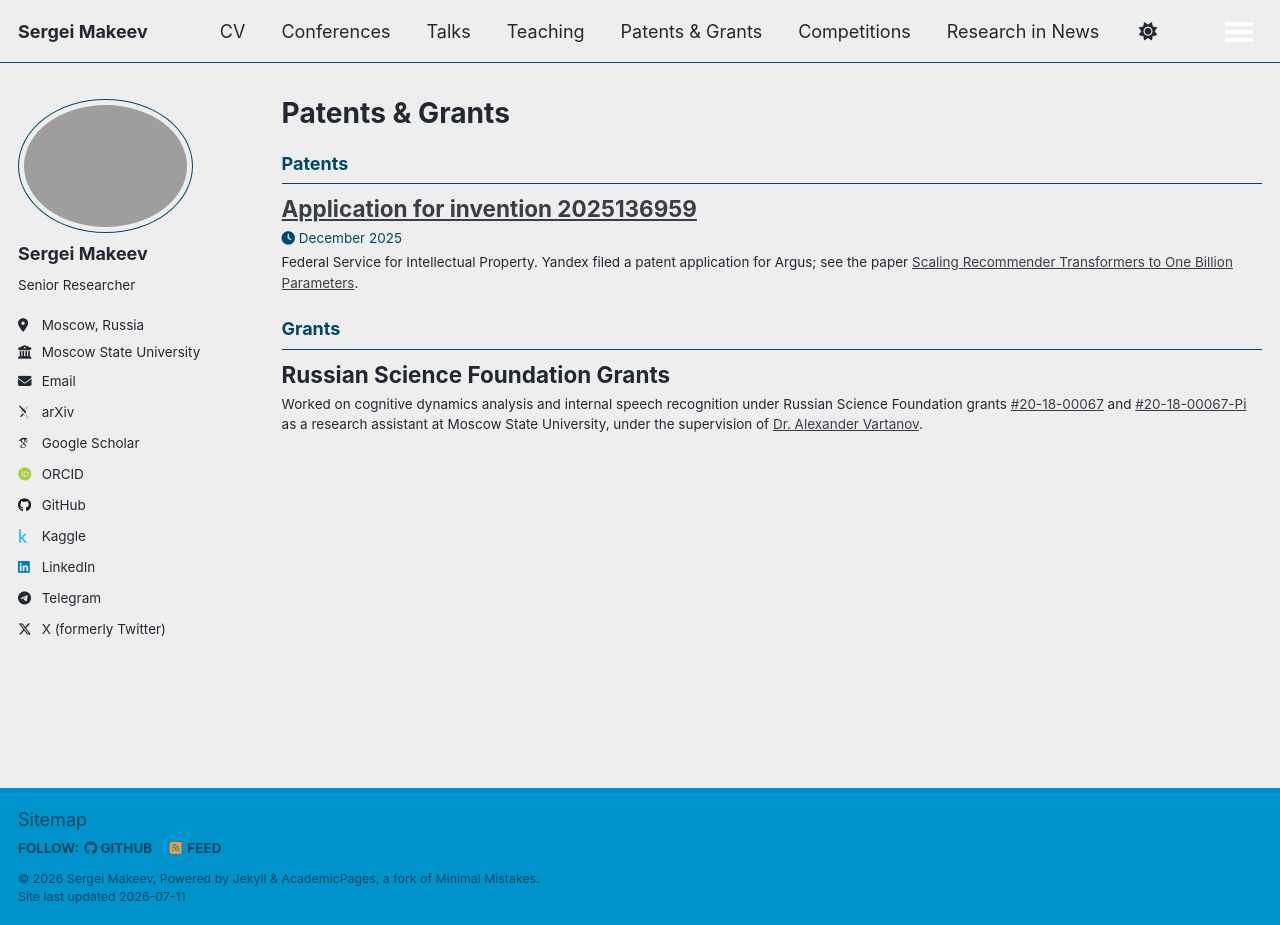
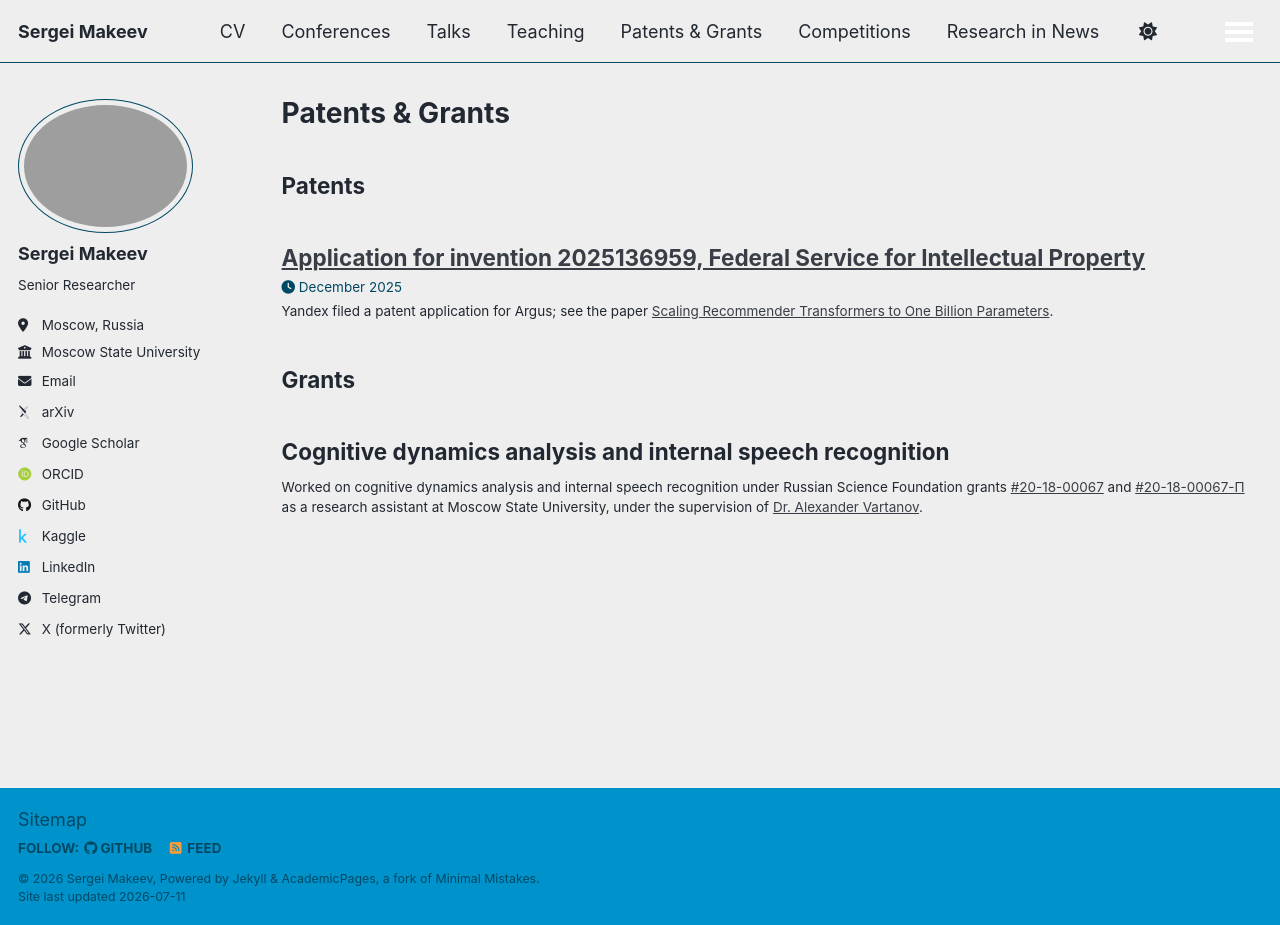
Before and after one commit to neuralsrg/neuralsrg.github.io, a Jekyll site: the page built from _pages/patents.md, in a window 1280 px wide and 925 px high. Built offline with Jekyll 4.4.1, drawn with Linux system fonts in a browser that asks for light colours; some web fonts are replaced; a script that is not in the unit is left out.

Commit message:
Small changes

```diff
--- a/_pages/patents.md
+++ b/_pages/patents.md
@@ -5,29 +5,29 @@ permalink: /patents/
 author_profile: true
 ---
 
-<h2 class="archive__subtitle">Patents</h2>
+<h2>Patents</h2>
 
 <div class="list__item">
   <article class="archive__item" itemscope itemtype="http://schema.org/CreativeWork">
     <h2 class="archive__item-title" itemprop="headline">
-      <a href="https://www1.fips.ru/registers-doc-view/fips_servlet?DB=RUPAT&amp;DocNumber=2025136959&amp;TypeFile=html">Application for invention 2025136959</a>
+      <a href="https://www1.fips.ru/registers-doc-view/fips_servlet?DB=RUPAT&amp;DocNumber=2025136959&amp;TypeFile=html">Application for invention 2025136959, Federal Service for Intellectual Property</a>
     </h2>
     <p class="page__meta"><i class="fa fa-clock" aria-hidden="true"></i> December 2025</p>
     <p class="archive__item-excerpt" itemprop="description">
-      Federal Service for Intellectual Property. Yandex filed a patent application for Argus; see the paper <a href="{{ site.baseurl }}/publication/2025-07-21-argus">Scaling Recommender Transformers to One Billion Parameters</a>.
+      Yandex filed a patent application for Argus; see the paper <a href="{{ site.baseurl }}/publication/2025-07-21-argus">Scaling Recommender Transformers to One Billion Parameters</a>.
     </p>
   </article>
 </div>
 
-<h2 class="archive__subtitle">Grants</h2>
+<h2>Grants</h2>
 
 <div class="list__item">
   <article class="archive__item" itemscope itemtype="http://schema.org/CreativeWork">
-    <h2 class="archive__item-title" itemprop="headline">
-      Russian Science Foundation Grants
+    <h2>
+      Cognitive dynamics analysis and internal speech recognition
     </h2>
     <p class="archive__item-excerpt" itemprop="description">
-      Worked on cognitive dynamics analysis and internal speech recognition under Russian Science Foundation grants <a href="https://rscf.ru/project/LXjuaL8yl_MKyMwV-E0AYmYXKZ7dVATTIy5v_6WfDOq3PZJVv6H2gRUOxla_daUJ4bgTN-xp/">#20-18-00067</a> and <a href="https://rscf.ru/project/OwNy03bhBYAiNgcRD1Lq9DYlzpziFaDtdi0LjD-lDfhmGp1fntBfNIA3DdjvFBf32QgMbnrg/">#20-18-00067-Pi</a> as a research assistant at Moscow State University, under the supervision of <a href="https://www.researchgate.net/profile/Vartanov-Alexander">Dr. Alexander Vartanov</a>.
+      Worked on cognitive dynamics analysis and internal speech recognition under Russian Science Foundation grants <a href="https://rscf.ru/project/LXjuaL8yl_MKyMwV-E0AYmYXKZ7dVATTIy5v_6WfDOq3PZJVv6H2gRUOxla_daUJ4bgTN-xp/">#20-18-00067</a> and <a href="https://rscf.ru/project/OwNy03bhBYAiNgcRD1Lq9DYlzpziFaDtdi0LjD-lDfhmGp1fntBfNIA3DdjvFBf32QgMbnrg/">#20-18-00067-П</a> as a research assistant at Moscow State University, under the supervision of <a href="https://www.researchgate.net/profile/Vartanov-Alexander">Dr. Alexander Vartanov</a>.
     </p>
   </article>
 </div>
--- a/_pages/publications.html
+++ b/_pages/publications.html
@@ -9,11 +9,11 @@ redirect_from:
 
 {% include base_path %}
 
+<h2>Publications</h2><hr />
+
 {% if site.author.googlescholar %}
   <div class="wordwrap">You can also find my articles on <a href="{{site.author.googlescholar}}">my Google Scholar profile</a>.</div>
 {% endif %}
-
-<h2>Publications</h2><hr />
 
 <ul>
   <li><strong>KDD 2026.</strong> <a href="{{ base_path }}/publication/2025-07-21-argus">Scaling Recommender Transformers to One Billion Parameters</a><br />
```
Also changed, not shown: _pages/competitions.md (+5 -5 lines).
